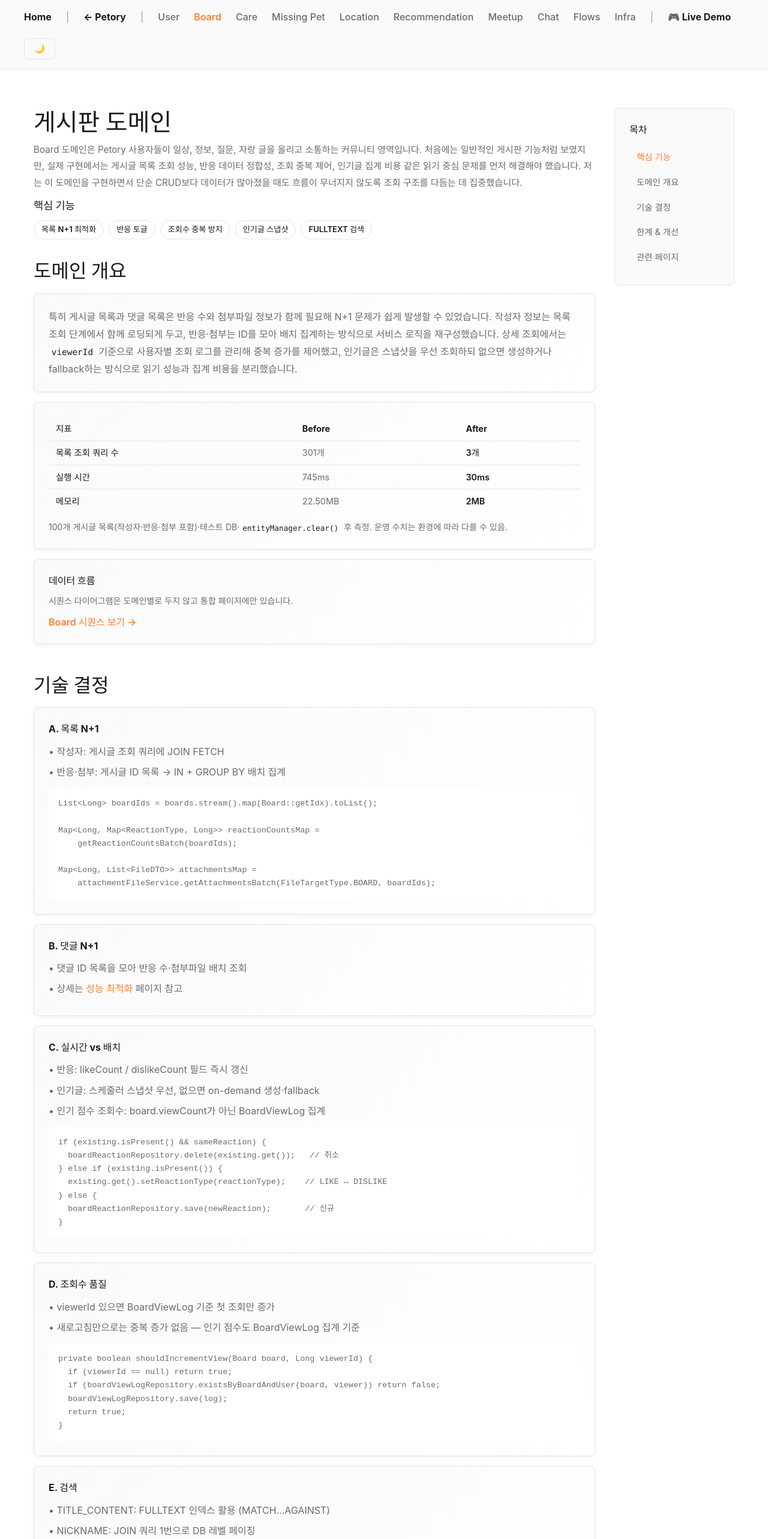
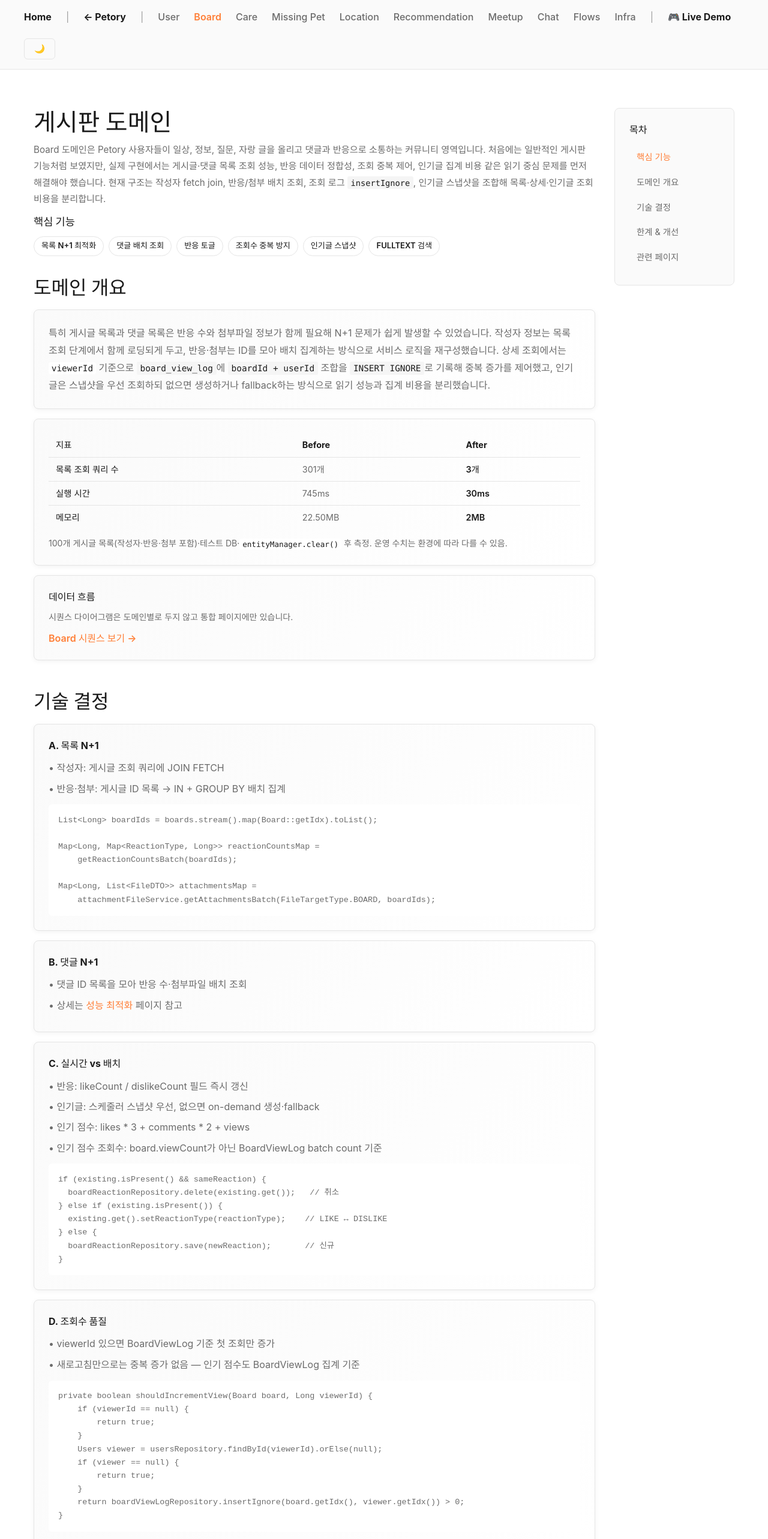
Before and after one commit to makkong1/makkong1-github.io, a React (Vite) app: page /makkong1-github.io/domains/board in a window 1280 px wide. Shown: the top 2566 px of the page at 60% size. Built offline with nearby package versions, Linux system fonts and the light colour scheme; no server answers.

Commit message:
Update board domain V2 content

```diff
--- a/src/pages/projects/petory/domains/BoardDomainV2.jsx
+++ b/src/pages/projects/petory/domains/BoardDomainV2.jsx
@@ -40,8 +40,18 @@ function CodeBlock({ children }) {
 
 const PETORY_BOARD_DOMAIN_DOC =
   'https://github.com/makkong1/Petory/blob/main/docs/domains/board.md';
+const PETORY_BOARD_ARCH_DOC =
+  'https://github.com/makkong1/Petory/blob/main/docs/architecture/board/%EC%BB%A4%EB%AE%A4%EB%8B%88%ED%8B%B0%20%EA%B2%8C%EC%8B%9C%ED%8C%90%20%EC%95%84%ED%82%A4%ED%85%8D%EC%B2%98.md';
 const PETORY_BOARD_PERF_DOC =
   'https://github.com/makkong1/Petory/blob/main/docs/troubleshooting/board/performance-optimization.md';
+const PETORY_BOARD_SERVICE =
+  'https://github.com/makkong1/Petory/blob/main/backend/main/java/com/linkup/Petory/domain/board/service/BoardService.java';
+const PETORY_COMMENT_SERVICE =
+  'https://github.com/makkong1/Petory/blob/main/backend/main/java/com/linkup/Petory/domain/board/service/CommentService.java';
+const PETORY_REACTION_SERVICE =
+  'https://github.com/makkong1/Petory/blob/main/backend/main/java/com/linkup/Petory/domain/board/service/ReactionService.java';
+const PETORY_POPULARITY_SERVICE =
+  'https://github.com/makkong1/Petory/blob/main/backend/main/java/com/linkup/Petory/domain/board/service/BoardPopularityService.java';
 
 function BoardDomainV2() {
   const sections = [
@@ -54,6 +64,7 @@ function BoardDomainV2() {
 
   const corePillars = [
     '목록 N+1 최적화',
+    '댓글 배치 조회',
     '반응 토글',
     '조회수 중복 방지',
     '인기글 스냅샷',
@@ -81,12 +92,12 @@ function BoardDomainV2() {
             }}
           >
             Board 도메인은 Petory 사용자들이 일상, 정보, 질문, 자랑 글을 올리고
-            소통하는 커뮤니티 영역입니다. 처음에는 일반적인 게시판 기능처럼
-            보였지만, 실제 구현에서는 게시글 목록 조회 성능, 반응 데이터
-            정합성, 조회 중복 제어, 인기글 집계 비용 같은 읽기 중심 문제를 먼저
-            해결해야 했습니다. 저는 이 도메인을 구현하면서 단순 CRUD보다
-            데이터가 많아졌을 때도 흐름이 무너지지 않도록 조회 구조를 다듬는 데
-            집중했습니다.
+            댓글과 반응으로 소통하는 커뮤니티 영역입니다. 처음에는 일반적인
+            게시판 기능처럼 보였지만, 실제 구현에서는 게시글·댓글 목록 조회
+            성능, 반응 데이터 정합성, 조회 중복 제어, 인기글 집계 비용 같은 읽기
+            중심 문제를 먼저 해결해야 했습니다. 현재 구조는 작성자 fetch join,
+            반응/첨부 배치 조회, 조회 로그 <code>insertIgnore</code>, 인기글
+            스냅샷을 조합해 목록·상세·인기글 조회 비용을 분리합니다.
           </p>
 
           <section
@@ -152,7 +163,8 @@ function BoardDomainV2() {
                 >
                   viewerId
                 </code>{' '}
-                기준으로 사용자별 조회 로그를 관리해 중복 증가를 제어했고,
+                기준으로 <code>board_view_log</code>에 <code>boardId + userId</code>{' '}
+                조합을 <code>INSERT IGNORE</code>로 기록해 중복 증가를 제어했고,
                 인기글은 스냅샷을 우선 조회하되 없으면 생성하거나 fallback하는
                 방식으로 읽기 성능과 집계 비용을 분리했습니다.
               </p>
@@ -389,7 +401,8 @@ Map<Long, List<FileDTO>> attachmentsMap =
               >
                 {li('반응: likeCount / dislikeCount 필드 즉시 갱신')}
                 {li('인기글: 스케줄러 스냅샷 우선, 없으면 on-demand 생성·fallback')}
-                {li('인기 점수 조회수: board.viewCount가 아닌 BoardViewLog 집계')}
+                {li('인기 점수: likes * 3 + comments * 2 + views')}
+                {li('인기 점수 조회수: board.viewCount가 아닌 BoardViewLog batch count 기준')}
               </ul>
               <CodeBlock>{`if (existing.isPresent() && sameReaction) {
   boardReactionRepository.delete(existing.get());   // 취소
@@ -423,10 +436,14 @@ Map<Long, List<FileDTO>> attachmentsMap =
                 {li('새로고침만으로는 중복 증가 없음 — 인기 점수도 BoardViewLog 집계 기준')}
               </ul>
               <CodeBlock>{`private boolean shouldIncrementView(Board board, Long viewerId) {
-  if (viewerId == null) return true;
-  if (boardViewLogRepository.existsByBoardAndUser(board, viewer)) return false;
-  boardViewLogRepository.save(log);
-  return true;
+    if (viewerId == null) {
+        return true;
+    }
+    Users viewer = usersRepository.findById(viewerId).orElse(null);
+    if (viewer == null) {
+        return true;
+    }
+    return boardViewLogRepository.insertIgnore(board.getIdx(), viewer.getIdx()) > 0;
 }`}</CodeBlock>
             </Card>
 
@@ -486,10 +503,18 @@ Map<Long, List<FileDTO>> attachmentsMap =
                 }}
               >
                 {li('인기글 대상: "자랑" 카테고리 중심')}
+                {li('legacy "PRIDE" category fallback이 남아 있음')}
                 {li('목록 페이징: Offset → 대용량 시 커서 검토')}
                 {li('조회수: DB 로그 → 트래픽 증가 시 Redis TTL 검토')}
+                {li('상세 조회의 viewerId는 request param이며 인증 컨텍스트에서 자동 추출하지 않음')}
                 {li(
-                  '권한 검증: createBoard·addComment는 JWT principal 기반으로 전환, updateBoard·deleteBoard·updateComment·deleteComment에 assertBoardOwner / assertCommentOwner 소유권 검증 추가 완료'
+                  '게시글 생성과 댓글 작성은 JWT principal 기반이지만, 반응 API는 아직 ReactionRequest.userId()를 사용'
+                )}
+                {li(
+                  'CommentService.updateComment()는 구현되어 있지만 사용자용 BoardController에는 댓글 수정 endpoint가 노출되어 있지 않음'
+                )}
+                {li(
+                  'GET /api/boards 계열은 permitAll annotation만 보고 공개 API처럼 단정하지 않고 SecurityConfig /api/** 규칙을 함께 봐야 함'
                 )}
                 {li('관리자 조회: 최적화/레거시 흐름 공존, 정리 여지')}
               </ul>
@@ -546,6 +571,17 @@ Map<Long, List<FileDTO>> attachmentsMap =
                 <li>
                   •{' '}
                   <a
+                    href={PETORY_BOARD_ARCH_DOC}
+                    target="_blank"
+                    rel="noopener noreferrer"
+                    style={{ color: 'var(--link-color)', textDecoration: 'none' }}
+                  >
+                    커뮤니티 게시판 아키텍처
+                  </a>
+                </li>
+                <li>
+                  •{' '}
+                  <a
                     href={PETORY_BOARD_DOMAIN_DOC}
                     target="_blank"
                     rel="noopener noreferrer"
@@ -565,6 +601,50 @@ Map<Long, List<FileDTO>> attachmentsMap =
                     성능 비교 문서 (performance-optimization.md)
                   </a>
                 </li>
+                <li>
+                  •{' '}
+                  <a
+                    href={PETORY_BOARD_SERVICE}
+                    target="_blank"
+                    rel="noopener noreferrer"
+                    style={{ color: 'var(--link-color)', textDecoration: 'none' }}
+                  >
+                    BoardService.java
+                  </a>
+                </li>
+                <li>
+                  •{' '}
+                  <a
+                    href={PETORY_COMMENT_SERVICE}
+                    target="_blank"
+                    rel="noopener noreferrer"
+                    style={{ color: 'var(--link-color)', textDecoration: 'none' }}
+                  >
+                    CommentService.java
+                  </a>
+                </li>
+                <li>
+                  •{' '}
+                  <a
+                    href={PETORY_REACTION_SERVICE}
+                    target="_blank"
+                    rel="noopener noreferrer"
+                    style={{ color: 'var(--link-color)', textDecoration: 'none' }}
+                  >
+                    ReactionService.java
+                  </a>
+                </li>
+                <li>
+                  •{' '}
+                  <a
+                    href={PETORY_POPULARITY_SERVICE}
+                    target="_blank"
+                    rel="noopener noreferrer"
+                    style={{ color: 'var(--link-color)', textDecoration: 'none' }}
+                  >
+                    BoardPopularityService.java
+                  </a>
+                </li>
               </ul>
             </Card>
           </section>
```
